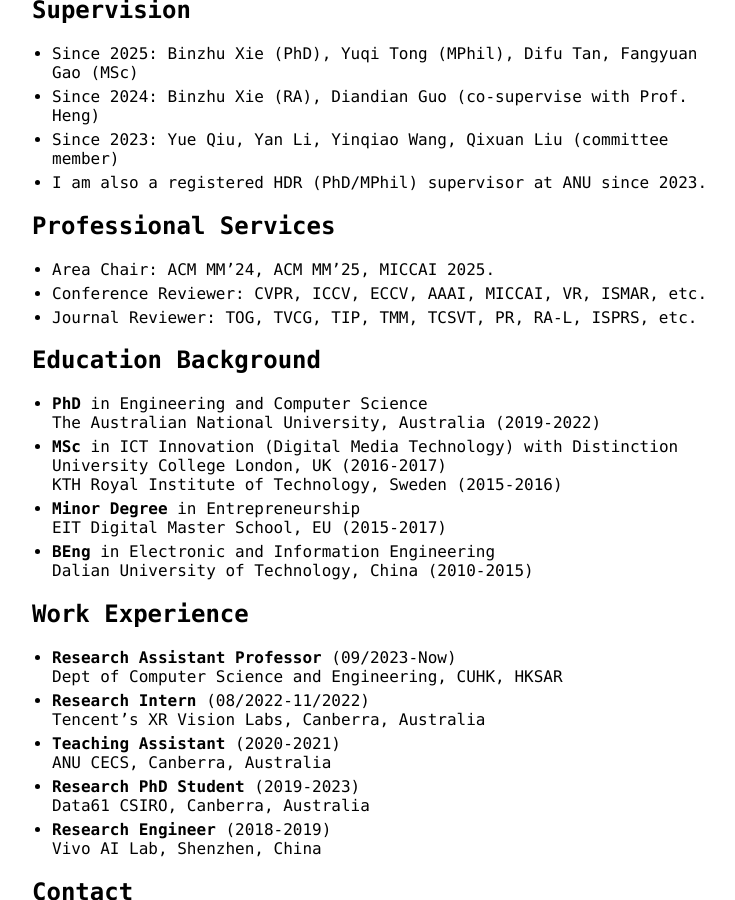
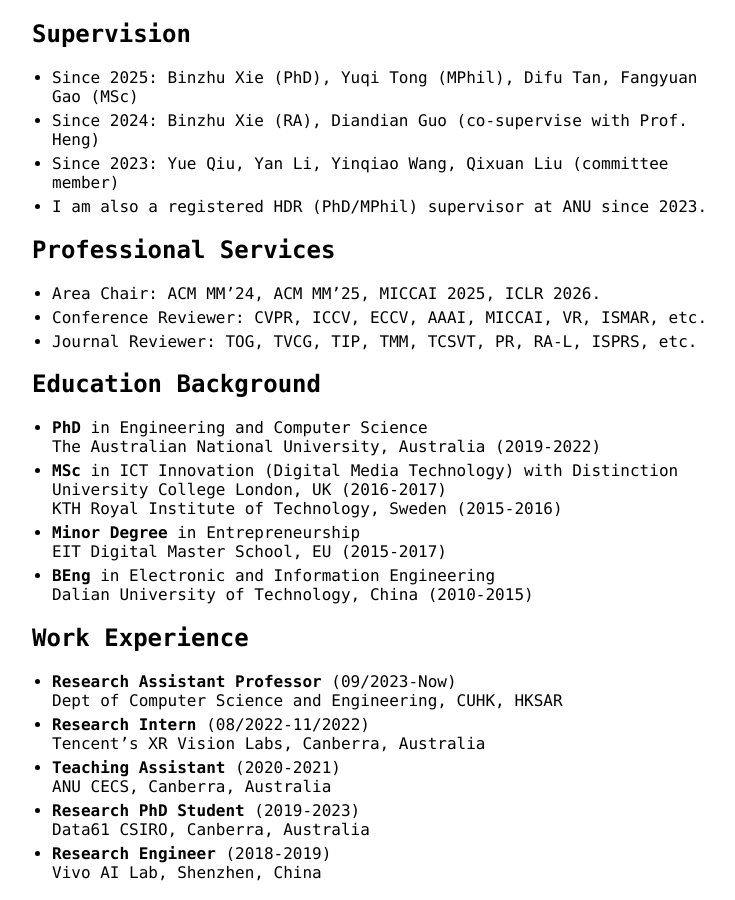
Before and after one commit to ShiQiu0419/ShiQiu0419.github.io, a Jekyll site: the page built from index.md, in a window 1280 px wide and 900 px high, scrolled down 3854 px. Shown: the whole window, without its empty margins (258-993 px from the left). Built offline with Jekyll 4.4.1, drawn with Linux system fonts in a browser that asks for light colours; our own code applies the rules of GitHub Pages for plain Markdown files; some of the changed text lies outside the part shown.

Commit message:
Update index.md

```diff
--- a/index.md
+++ b/index.md
@@ -14,6 +14,7 @@
 For CUHK students: my student consultation hours are from 2:00 PM to 4:00 PM every Tuesday.
 
 ## News
+* Invited as an Area Chair for ICLR 2026. (09/2025)
 * One paper accepted in ACM MM'25. (07/2025)
 * One paper accepted in ICCV 2025. (06/2025)
 * One paper accepted in IEEE VIS 2025. (06/2025)
@@ -146,7 +147,7 @@
 * I am also a registered HDR (PhD/MPhil) supervisor at ANU since 2023.
 
 ## Professional Services
-* Area Chair: ACM MM'24, ACM MM'25, MICCAI 2025.
+* Area Chair: ACM MM'24, ACM MM'25, MICCAI 2025, ICLR 2026.
 * Conference Reviewer: CVPR, ICCV, ECCV, AAAI, MICCAI, VR, ISMAR, etc.
 * Journal Reviewer: TOG, TVCG, TIP, TMM, TCSVT, PR, RA-L, ISPRS, etc.
 
```
